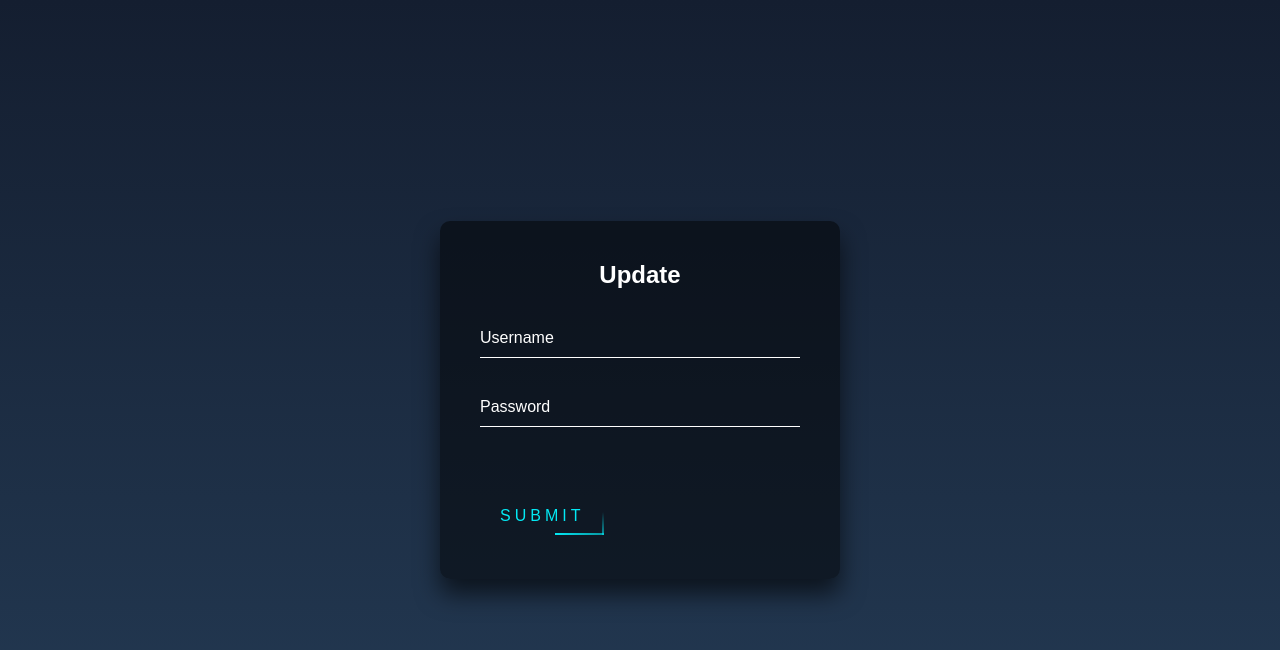
After one commit to 50ME0N3/unzipAndShowImages, a PHP site: page /update.php in a window 1280 px wide. The commit adds this page. Shown: the top 650 px of the page. Run offline with PHP 8.4, Linux system fonts and the light colour scheme; the visitor is signed in with stand-in values (Sample User, id 1); data comes from the database, SQL or seed files in the repository; data that the repository does not hold is empty.

Commit message:
added update.php and delete.php

```diff
--- a/code/dao.php
+++ b/code/dao.php
@@ -72,8 +72,8 @@ function echoAllUsers()
 			";
 		if (count($_SESSION) != 0) {
 			if ($_SESSION["admin"]) {
-				echo "<td><a class=\"btn2\" href=\"update.php?name=" . $value[1] . "&lastname=" . $value[2] . "\">modifier</a></td>";
-				echo "<td><a class=\"btn2\" href=\"delete.php?name=" . $value[1] . "&lastname=" . $value[2] . "\">supprimer</a></td>";
+				echo "<td><a class=\"btn2\" href=\"update.php?name=" . $value[1] . "\">modifier</a></td>";
+				echo "<td><a class=\"btn2\" href=\"delete.php?name=" . $value[1] . "\">supprimer</a></td>";
 			}
 		}
 		echo "</tr>";
@@ -81,33 +81,31 @@ function echoAllUsers()
 	echo "</table>
 	</center>";
 }
-function getInfo($name, $lastname)
+function getInfo($username)
 {
 	$conn = myPdo();
-	$sel = $conn->prepare("SELECT idUsers, name, lastname, age, NomRole from users INNER JOIN roles on users.Roles_idRoles = roles.idRoles where lastname=? and name=? limit 1");
-	$sel->execute(array($lastname, $name,));
-	$tab = $sel->fetchAll();
-	return $tab;
+	$sel = $conn->prepare("SELECT idUsers, username, NomRole from users INNER JOIN roles on users.Roles_idRoles = roles.idRoles where username=:username limit 1");
+	$sel->bindParam(':username',$username,PDO::PARAM_STR);
+	$sel->execute();
+	return $sel->fetchAll();
 }
 
-function update($name, $lastname, $age, $pwd, $id)
+function update($username, $pwd, $id)
 {
 	$conn = myPdo();
-	$query = $conn->prepare('UPDATE users SET `name`=:firstname, `lastname`=:lastname, `age`=:age, `pwd`=:pwd WHERE `idUsers` = :id');
-	$query->bindParam(':firstname', $name, PDO::PARAM_STR);
-	$query->bindParam(':lastname', $lastname, PDO::PARAM_STR);
-	$query->bindParam(':age', $age, PDO::PARAM_INT);
+	$query = $conn->prepare('UPDATE users SET `Username`=:username, `Password`=:pwd WHERE `idUsers` = :id');
+	$query->bindParam(':username', $username, PDO::PARAM_STR);
 	$query->bindParam(':pwd', $pwd, PDO::PARAM_STR);
 	$query->bindParam(':id', $id, PDO::PARAM_INT);
 	$query->execute();
-	header("location: index.php");
+	echo $username . "<br>" . $pwd . "<br>" . $id;
+	//header("location: index.php");
 }
-function delete($name, $lastname)
+function delete($username)
 {
 	$conn = myPdo();
 	$query = $conn->prepare('DELETE FROM users WHERE `name`=:firstname and `lastname`=:lastname');
-	$query->bindParam(':firstname', $name, PDO::PARAM_STR);
-	$query->bindParam(':lastname', $lastname, PDO::PARAM_STR);
+	$query->bindParam(':firstname', $username, PDO::PARAM_STR);
 	$query->execute();
 	header("location: index.php");
 }
--- /dev/null
+++ b/code/update.php
@@ -0,0 +1,50 @@
+<?php
+include "dao.php";
+if (!$_SESSION["admin"]) {
+    header("Location: index.php");
+}
+$_username = filter_input(INPUT_GET, "name", FILTER_SANITIZE_STRING);
+$info = getInfo($_username);
+if ($_POST) {
+    $id = filter_input(INPUT_POST, "id", FILTER_VALIDATE_INT);
+    $username = filter_input(INPUT_POST, "username", FILTER_SANITIZE_STRING);
+    $pwd = md5(filter_input(INPUT_POST, "password", FILTER_SANITIZE_STRING));
+    update($_username,$pwd, $id);
+}
+?>
+<!DOCTYPE html>
+<html lang="en">
+
+<head>
+    <meta charset="UTF-8">
+    <meta http-equiv="X-UA-Compatible" content="IE=edge">
+    <meta name="viewport" content="width=device-width, initial-scale=1.0">
+    <title>Document</title>
+    <link rel="stylesheet" href="css/login.css">
+</head>
+
+<body>
+<div class="login-box">
+    <h2>Update</h2>
+    <form autocomplete="off" id="my_form" method="post">
+        <div class="user-box">
+            <input type="text" name="username" id="username" required value="<?php echo $info[0][1]; ?>">
+            <label for="username">Username</label>
+        </div>
+        <div class="user-box">
+            <input type="password" name="password" id="password" required>
+            <label for="password">Password</label>
+        </div>
+        <input type="number" name="id" hidden value="<?php echo $info[0][0] ?>">
+        <a href="javascript:{}" onclick="document.getElementById('my_form').submit();">
+            <span></span>
+            <span></span>
+            <span></span>
+            <span></span>
+            Submit
+        <a/>
+    </form>
+</div>
+</body>
+
+</html>
```
Also changed, not shown: code/Users.php (+6 -1 lines), code/delete.php (added, +37 -0 lines).
